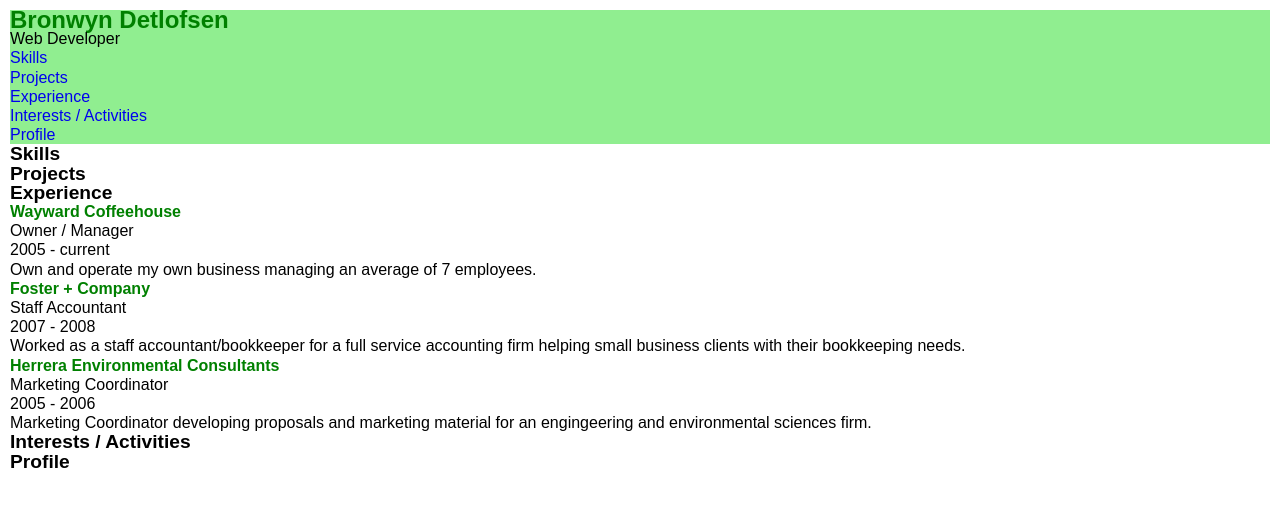
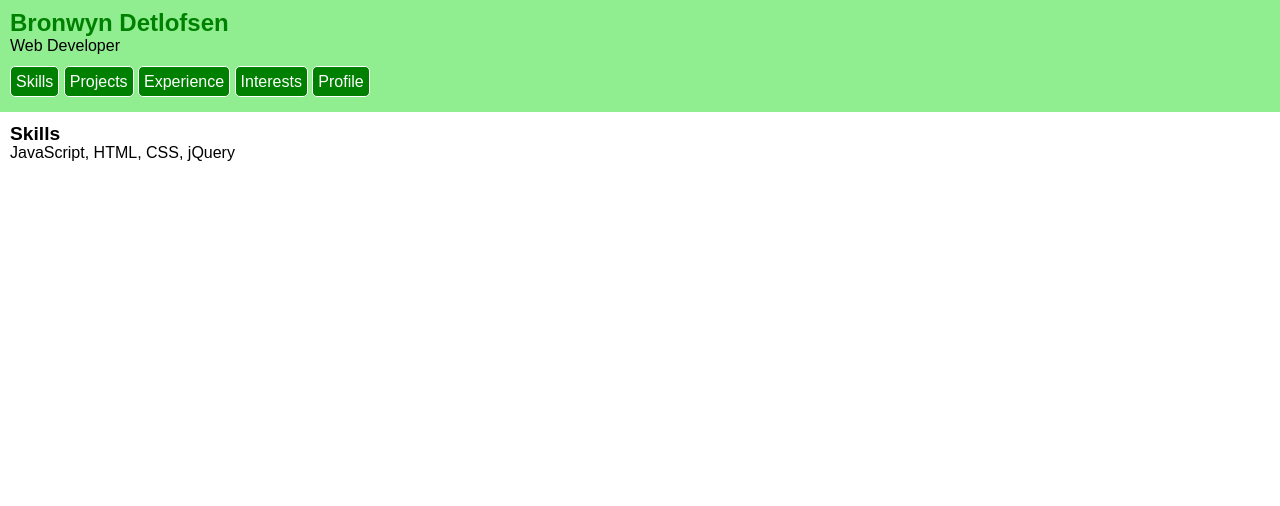
Before and after one commit to bronwyndet/portfolio, a plain HTML site: page index.html in a window 1280 px wide. Both pictures are taken after a click on the link "Skills". Drawn offline with nearby package versions, Linux system fonts and the light colour scheme.

Commit message:
added single-page navigation using jquery, additional styling for navigation and some additional base styling, added more content

```diff
--- a/css/base.css
+++ b/css/base.css
@@ -7,18 +7,28 @@
 }
 
 header {
-  margin: 10px 10px 0 10px;
   background-color: lightgreen;
+  padding-bottom: 15px;
+  border-bottom: 2px solid white;
+}
+
+header section {
+  padding: 10px;
+}
+
+header nav {
+  margin: 0 10px 0 10px;
 }
 
 main {
-  margin: 0 10px 0 10px;
+  margin: 10px;
 }
 
 h1 {
   font-size: 1.5em;
   font-weight: bold;
   color: green;
+  line-height: 1.1em;
 }
 
 h2 {
@@ -33,10 +43,23 @@
 
 a {
   text-decoration: none;
+  color: white;
+}
+
+em {
+  font-weight: bold;
 }
 
 .template {
   display: none;
+}
+
+#navigation li {
+  display: inline-block;
+  background-color: green;
+  border: 1px solid white;
+  border-radius: 5px;
+  padding: 5px;
 }
 
 
--- a/index.html
+++ b/index.html
@@ -17,27 +17,31 @@
         <h5>Web Developer</h5>
       </section>
       <nav>
-        <ul>
-          <li class="nav"><a href="#">Skills</a></li>
-          <li class="nav"><a href="#">Projects</a></li>
-          <li class="nav"><a href="#">Experience</a></li>
-          <li class="nav"><a href="#">Interests / Activities </a></li>
-          <li class="nav"><a href="#">Profile</a></li>
+        <ul id="navigation">
+          <li class="nav" data-category="skills"><a href="#">Skills</a></li>
+          <li class="nav" data-category="projects"><a href="#">Projects</a></li>
+          <li class="nav" data-category="experience"><a href="#">Experience</a></li>
+          <li class="nav" data-category="interests"><a href="#">Interests</a></li>
+          <li class="nav" data-category="profile"><a href="#">Profile</a></li>
         </ul>
       </nav>
     </header>
 
     <main>
 
-      <div>
+      <section class="category" id="skills">
         <h2>Skills</h2>
-      </div>
+          <p>JavaScript, HTML, CSS, jQuery</p>
+      </section>
 
-      <div>
+      <section class="category" id="projects">
         <h2>Projects</h2>
-      </div>
+          <h3>Totally Rad Hangman</h3>
+              <ul>
+                <li>Web-based hangman game written entirely in vanilla <em>JavaScript</em> and using <em>HTML</em> and <em>CSS</em>.</li>
+      </section>
 
-      <section id="experience">
+      <section class="category" id="experience">
         <h2>Experience</h2>
           <article class="template" data-item="itemExp">
             <h3>Company</h3>
@@ -46,18 +50,18 @@
           </article>
       </section>
 
-      <div>
-        <h2>Interests / Activities</h2>
-      </div>
+      <section class="category" id="interests">
+        <h2>Interests</h2>
+      </section>
 
-      <div>
+      <section class="category" id="profile">
         <h2>Profile</h2>
-      </div>
+      </section>
 
 
     </main>
 
-    <script src="https://code.jquery.com/jquery-3.1.0.slim.min.js" integrity="sha256-cRpWjoSOw5KcyIOaZNo4i6fZ9tKPhYYb6i5T9RSVJG8="   crossorigin="anonymous"></script>
+    <script src="https://code.jquery.com/jquery-3.1.0.slim.min.js" integrity="sha256-cRpWjoSOw5KcyIOaZNo4i6fZ9tKPhYYb6i5T9RSVJG8=" crossorigin="anonymous"></script>
     <script src="js/source.js"></script>
     <script src="js/build.js"></script>
     <script src="js/app.js"></script>
--- a/js/app.js
+++ b/js/app.js
@@ -0,0 +1,33 @@
+'use strict';
+
+var navView = {};
+
+navView.navigate = function() {
+  $('.nav').on('click', function() {
+    $('.category').hide();
+  });
+
+  $('.nav[data-category="skills"]').on('click', function() {
+    $('#skills').show();
+  });
+
+  $('.nav[data-category="projects"]').on('click', function() {
+    $('#projects').show();
+  });
+
+  $('.nav[data-category="experience"]').on('click', function() {
+    $('#experience').show();
+  });
+
+  $('.nav[data-category="interests"]').on('click', function() {
+    $('#interests').show();
+  });
+
+  $('.nav[data-category="profile"]').on('click', function() {
+    $('#profile').show();
+  });
+
+};
+
+
+navView.navigate();
```
